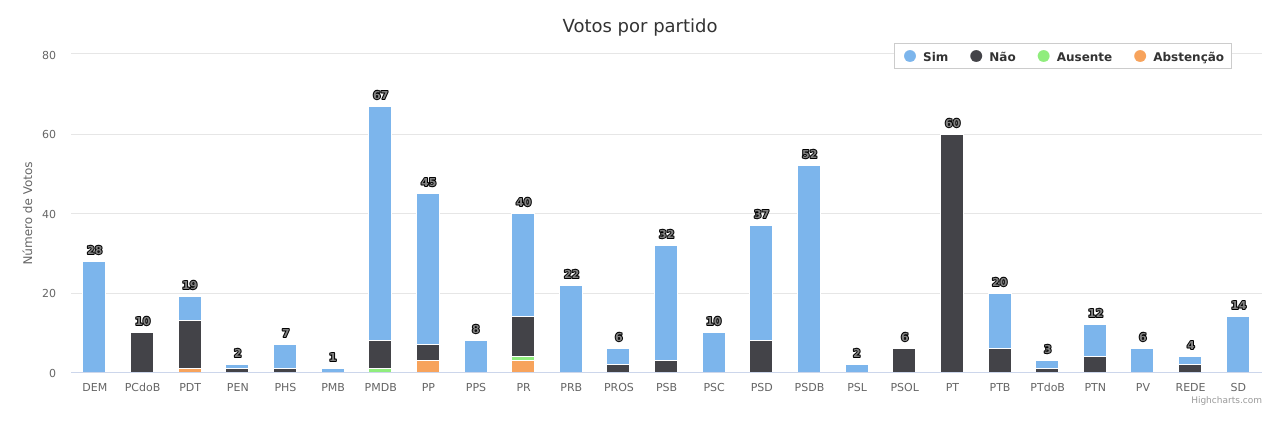
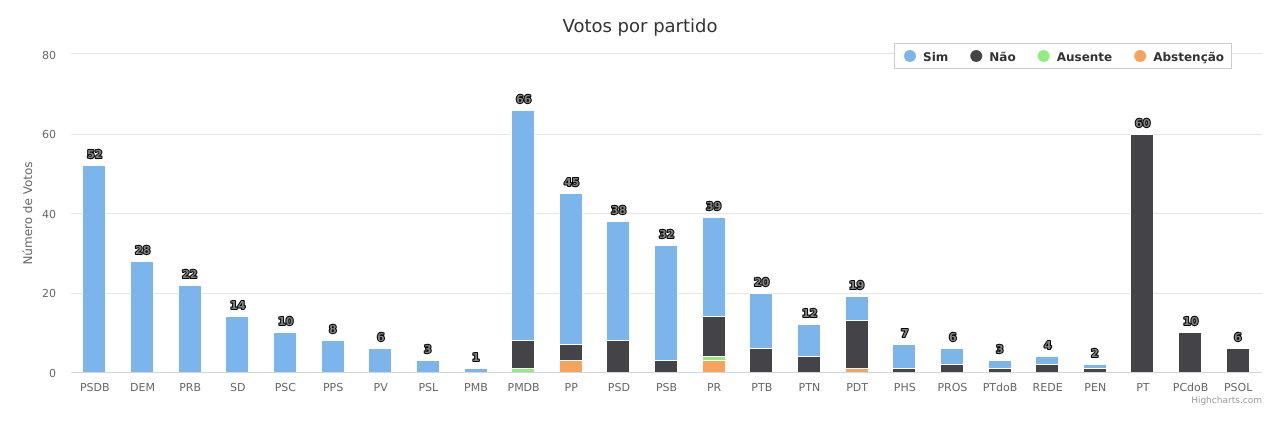
Before and after one commit to ajamancio/datavis, a plain HTML site: page VotosPartido.html in a window 1280 px wide. Drawn offline with nearby package versions, Linux system fonts and the light colour scheme.

Commit message:
Update VotosPartido.html
Ordenado

```diff
--- a/VotosPartido.html
+++ b/VotosPartido.html
@@ -16,7 +16,7 @@
                     text: 'Votos por partido'
         },
         xAxis: {
-            categories: ['DEM', 'PCdoB', 'PDT', 'PEN', 'PHS', 'PMB', 'PMDB', 'PP', 'PPS', 'PR', 'PRB', 'PROS', 'PSB', 'PSC', 'PSD', 'PSDB', 'PSL', 'PSOL', 'PT', 'PTB', 'PTdoB', 'PTN', 'PV', 'REDE', 'SD']
+            categories: ['PSDB', 'DEM', 'PRB', 'SD', 'PSC', 'PPS', 'PV', 'PSL', 'PMB', 'PMDB', 'PP', 'PSD', 'PSB', 'PR', 'PTB', 'PTN', 'PDT', 'PHS', 'PROS', 'PTdoB', 'REDE', 'PEN', 'PT', 'PCdoB', 'PSOL']
         },
         yAxis: {
             min: 0,
@@ -60,16 +60,16 @@
         },
         series: [{
             name: 'Sim',
-            data: [28, 0, 6, 1, 6, 1, 59, 38, 8, 26, 22, 4, 29, 10, 29, 52, 2, 0, 0, 14, 2, 8, 6, 2, 14]
+            data: [52, 28, 22, 14, 10, 8, 6, 3, 1, 58, 38, 30, 29, 25, 14, 8, 6, 6, 4, 2, 2, 1, 0, 0, 0]
         }, {
             name: 'Não',
-            data: [0, 10, 12, 1, 1, 0, 7, 4, 0, 10, 0, 2, 3, 0, 8, 0, 0, 6, 60, 6, 1, 4, 0, 2, 0]
+            data: [0, 0, 0, 0, 0, 0, 0, 0, 0, 7, 4, 8, 3, 10, 6, 4, 12, 1, 2, 1, 2, 1, 60, 10, 6]
         }, {
             name: 'Ausente',
-            data: [0, 0, 0, 0, 0, 0, 1, 0, 0, 1, 0, 0, 0, 0, 0, 0, 0, 0, 0, 0, 0, 0, 0, 0, 0]
+            data: [0, 0, 0, 0, 0, 0, 0, 0, 0, 1, 0, 0, 0, 1, 0, 0, 0, 0, 0, 0, 0, 0, 0, 0, 0]
         }, {
             name: 'Abstenção',
-            data: [0, 0, 1, 0, 0, 0, 0, 3, 0, 3, 0, 0, 0, 0, 0, 0, 0, 0, 0, 0, 0, 0, 0, 0, 0]
+            data: [0, 0, 0, 0, 0, 0, 0, 0, 0, 0, 3, 0, 0, 3, 0, 0, 1, 0, 0, 0, 0, 0, 0, 0, 0 ]
         }]
     });
 });
```
